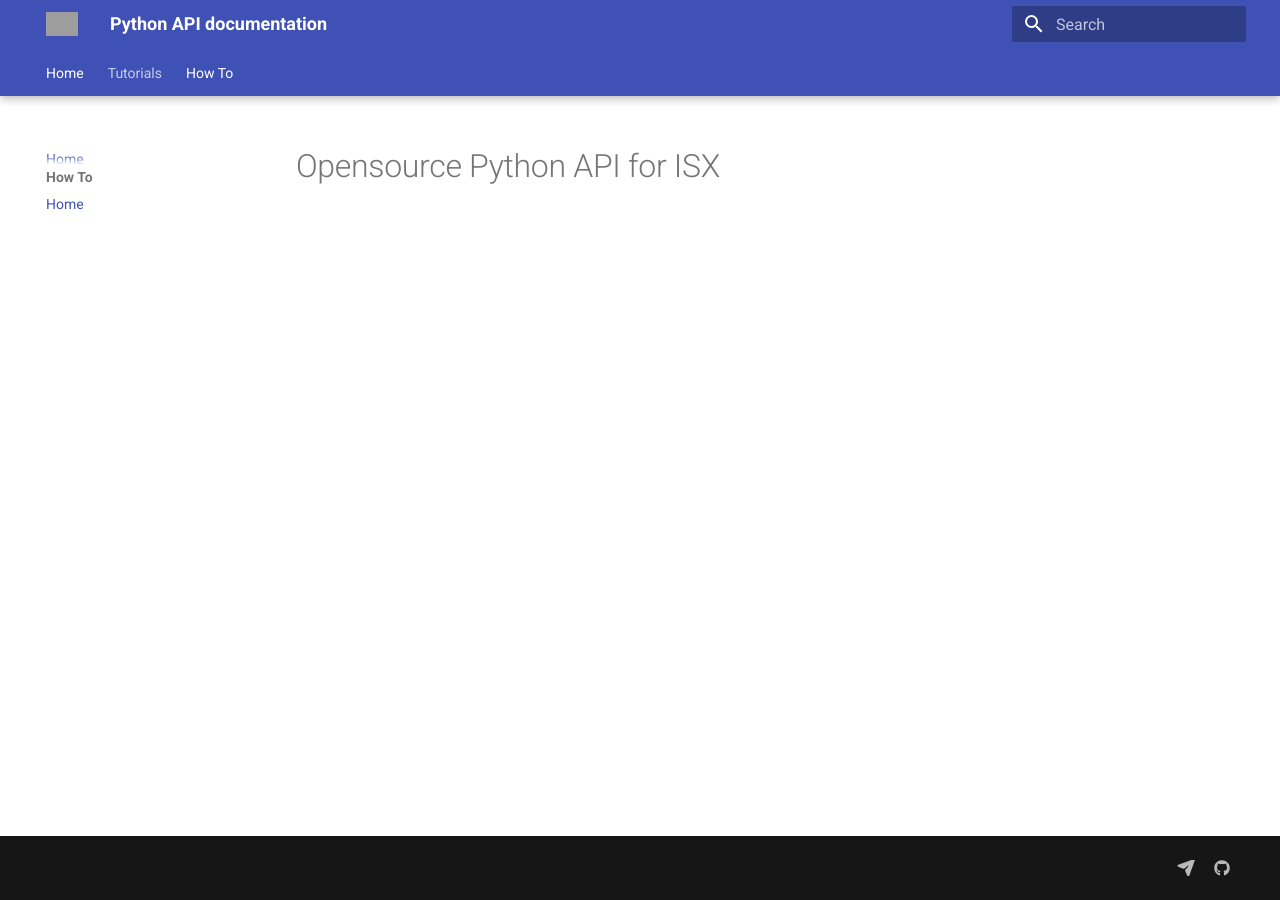
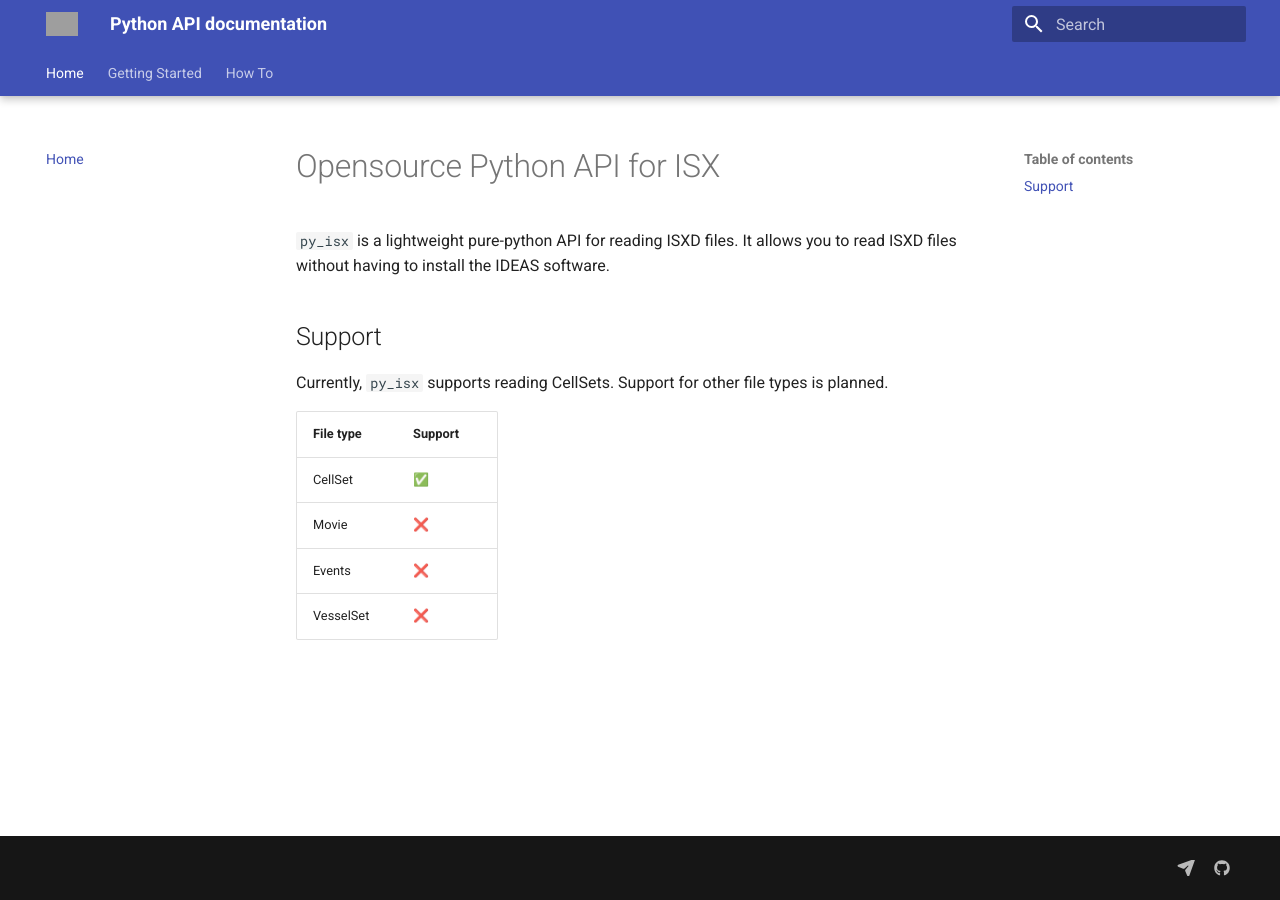
Before and after one commit to inscopix/pyisx, an MkDocs documentation site: the page built from docs/INDEX.md, in a window 1280 px wide. Built offline with MkDocs 1.6.1 and Material for MkDocs 9.7.7, drawn with Linux system fonts in a browser that asks for light colours; grey boxes are pictures that could not be loaded.

Commit message:
more updates

```diff
--- a/docs/INDEX.md
+++ b/docs/INDEX.md
@@ -1 +1,14 @@
 # Opensource Python API for ISX
+
+`py_isx` is a lightweight pure-python API for reading ISXD files. It allows you to read ISXD files without having to install the IDEAS software.
+
+## Support
+Currently, `py_isx` supports reading CellSets. Support for other file types is planned.
+
+
+|  File type | Support |
+|  --------- | ------- |
+| CellSet   | ✅ |
+| Movie   | ❌ |
+| Events   | ❌ |
+| VesselSet   | ❌ |
--- a/mkdocs.yaml
+++ b/mkdocs.yaml
@@ -22,10 +22,11 @@ theme:
 
 nav:
   - Home: INDEX.md
-  - Tutorials:
-    - Getting Started: getting_started.md
+  - Getting Started:
+    - Installing: installing.md
+    - IDEAS Objects: ideas_objects.md
   - How To:
-    - placeholder: INDEX.md
+    - Get trace from CellSet: how_to/cellset_trace.md
 
 
 
```
Also changed, not shown: README.md (+2 -2 lines), docs/ideas-objects.md (deleted, +0 -1 lines), docs/ideas_objects.md (added, +24 -0 lines), docs/installing.md (renamed from docs/getting_started.md).
